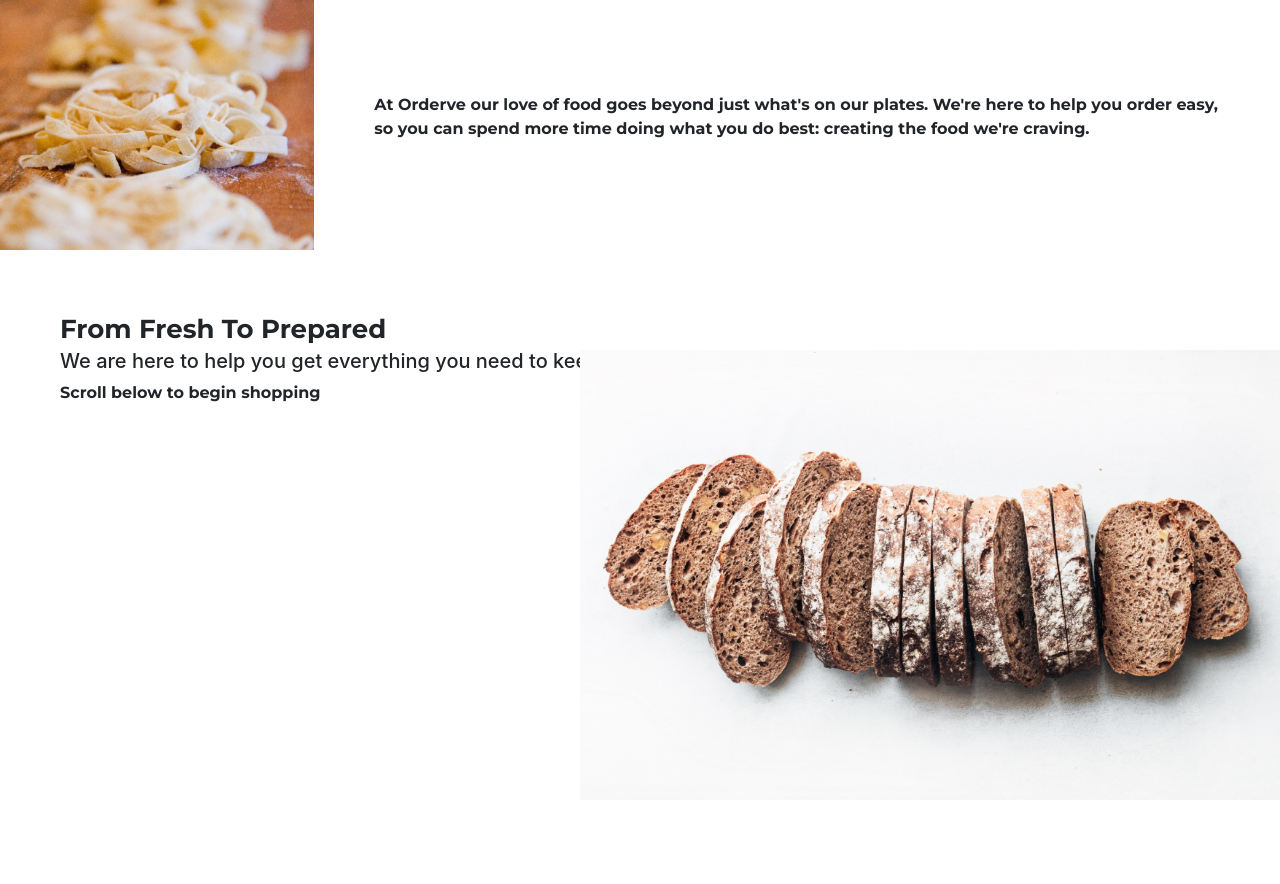
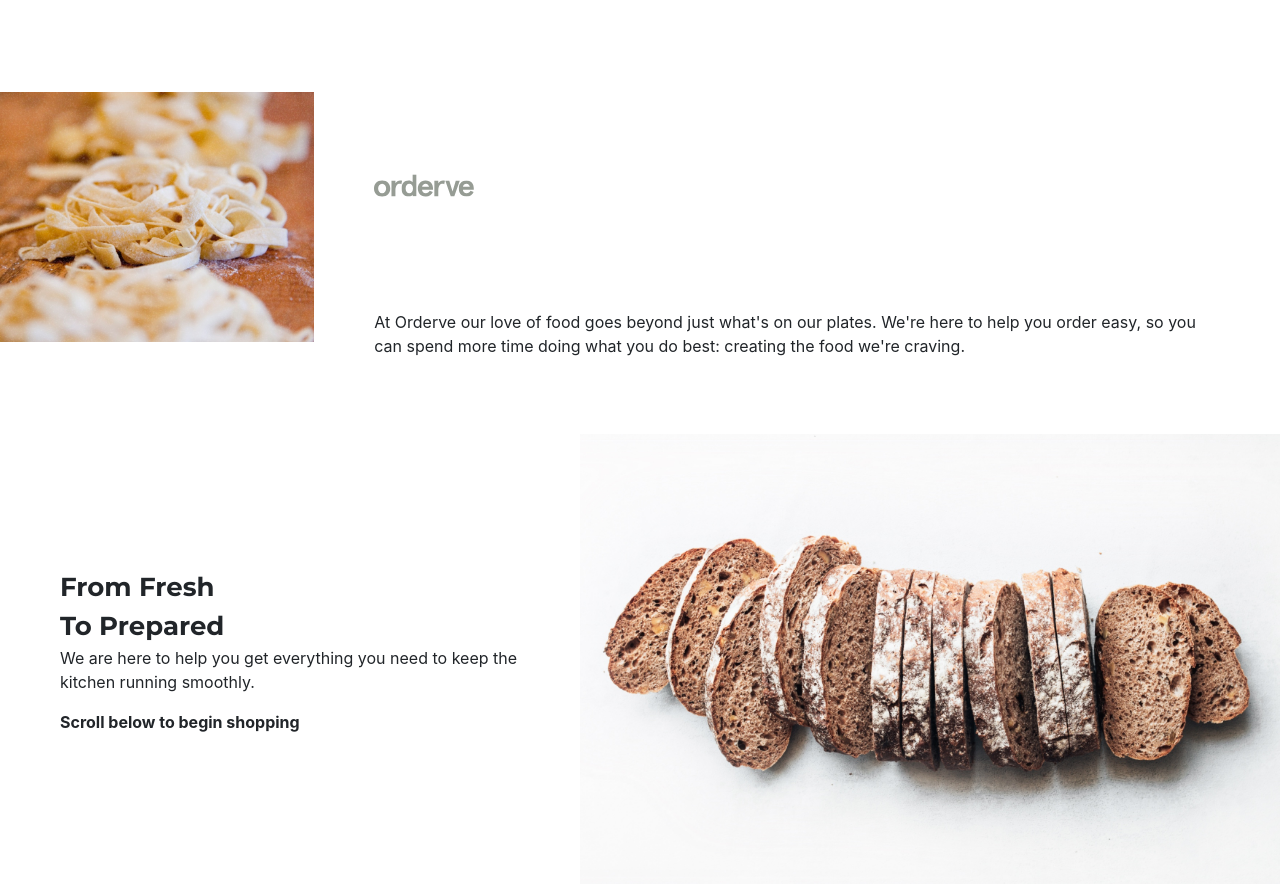
Before and after one commit to Lindseykatz/codal, a plain HTML site: page public/about.html in a window 1280 px wide. Before the commit the page ends 800 px from the top, so only its background shows below. Drawn offline with nearby package versions, Linux system fonts and the light colour scheme.

Commit message:
Add about to index page, add lines and circles on index page, add orderve logo on about page, amend bread picture on about page

```diff
--- a/public/about.css
+++ b/public/about.css
@@ -19,13 +19,14 @@ img {
 }
 
 
-span {
+.pasta-2, .bread-2 {
   vertical-align: middle;
   display: table-cell;
   padding: 60px;
+
 }
 
-p {
+.pasta-2.p {
   font-family:'Montserrat', sans-serif;
   font-weight: 700;
   font-size: 16px;
@@ -35,14 +36,17 @@ header {
   font-family:'Montserrat', sans-serif;
   font-weight: 700;
   font-size: 26px;
-  vertical-align: middle;
+  vertical-align: center;
   display: table-cell;
 }
 
 
 .bread {
-  position: fixed;
   bottom: 0px;
   right: 0px;
   display: table;
 }
+
+.center {
+  text-align: center;
+}
--- a/public/about.html
+++ b/public/about.html
@@ -14,18 +14,23 @@
 </head>
 
 <body>
-  <div class="about">
-    <div class="pasta">
-      <img style="vertical-align:middle" src="pasta.jpg" alt="pasta" width="350" height="250">
-      <span style="vertical-align:middle"><p>At Orderve our love of food goes beyond just what's on our plates. We're here to help you order easy, so you can spend more time doing what you do best: creating the food we're craving.</p></span>
-    </div>
-    <span style="vertical-align:middle">
-      <header> From Fresh To Prepared </header>
-      <h5> We are here to help you get everything you need to keep the kitchen running smoothly. </h5>
-      <p> Scroll below to begin shopping </p>
-    </span2>
-    <div class="bread">
-      <img src="bread.jpg" alt="bread" align="right" width="700" height="450">
+  <div id="about">
+    <div class="about">
+      <div class="pasta">
+        <img style="vertical-align:middle" src="pasta.jpg" alt="pasta" width="350" height="250">
+        <span class="pasta-2" style="vertical-align:middle">
+          <img src="logo - orderve - grey.svg" width="100px">
+          <p>At Orderve our love of food goes beyond just what's on our plates. We're here to help you order easy, so you can spend more time doing what you do best: creating the food we're craving.</p></span>
+      </div>
+      <div class="bread">
+        <span class="bread-2" style="vertical-align:middle">
+          <header> From Fresh</header>
+          <header>To Prepared </header>
+          <p> We are here to help you get everything you need to keep the kitchen running smoothly. </p>
+          <p><strong> Scroll below to begin shopping </strong></p>
+        </span>
+        <img src="bread.jpg" alt="bread" style="vertical-align:middle" width="700" height="450">
+      </div>
     </div>
   </div>
   <script src="https://stackpath.bootstrapcdn.com/bootstrap/4.3.1/js/bootstrap.min.js" integrity="sha384-JjSmVgyd0p3pXB1rRibZUAYoIIy6OrQ6VrjIEaFf/nJGzIxFDsf4x0xIM+B07jRM" crossorigin="anonymous"></script>
--- a/public/index.css
+++ b/public/index.css
@@ -1,8 +1,10 @@
 body  {
   background-image: url(background.jpg);
-  background-position: absolute;
   background-repeat: no-repeat;
   background-size: cover;
+  background-image-bottom: 0px;
+  background-right: 0px;
+  display: table;
 }
 
 h1 {
@@ -50,3 +52,20 @@ p, li {
 .button {
   background-color: #d48168;
 }
+
+#home, #about, #items{
+  height: 960px;
+}
+
+.dot {
+  height: 5px;
+  width: 5px;
+  background-color: black;
+  border-radius: 50%;
+  display: inline-block;
+}
+
+hr.first {
+  width:250px;
+  color:grey;
+}
```
Also changed, not shown: public/index.html (+33 -3 lines), public/background.jpg.
